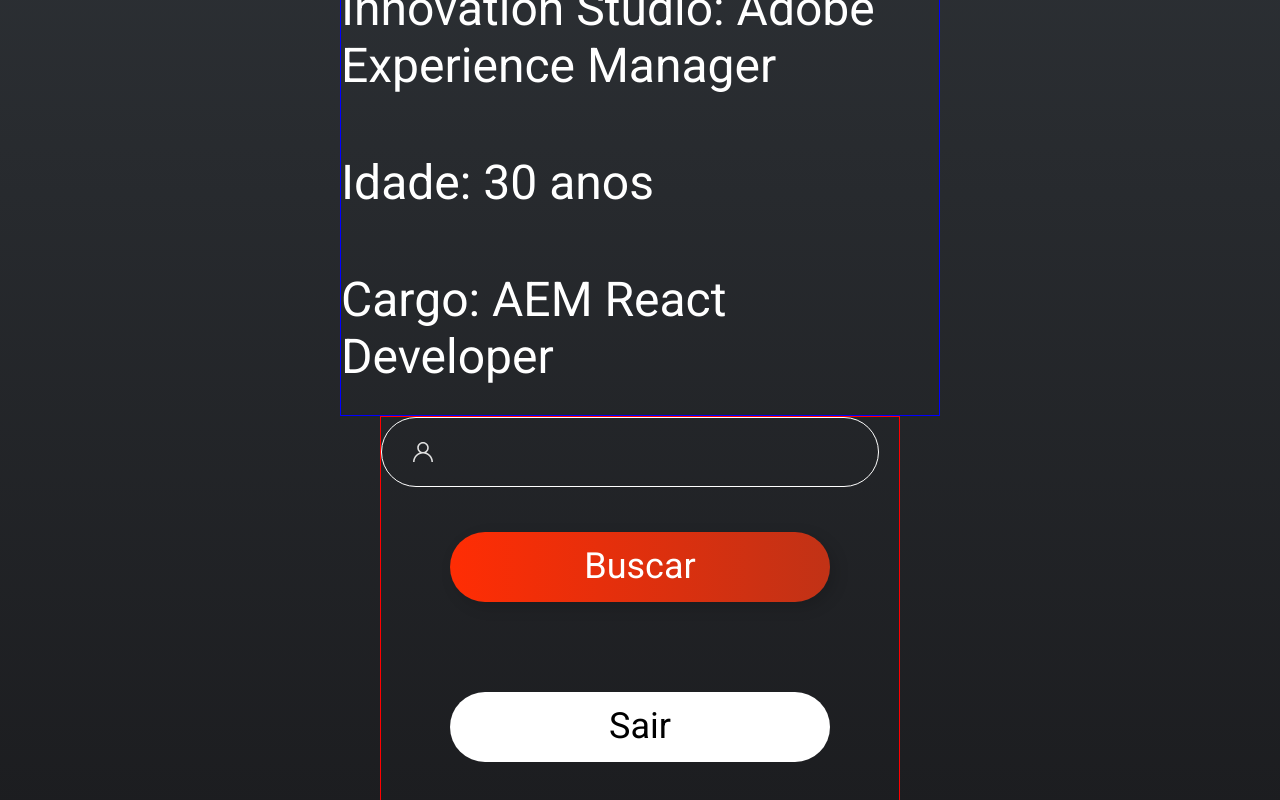
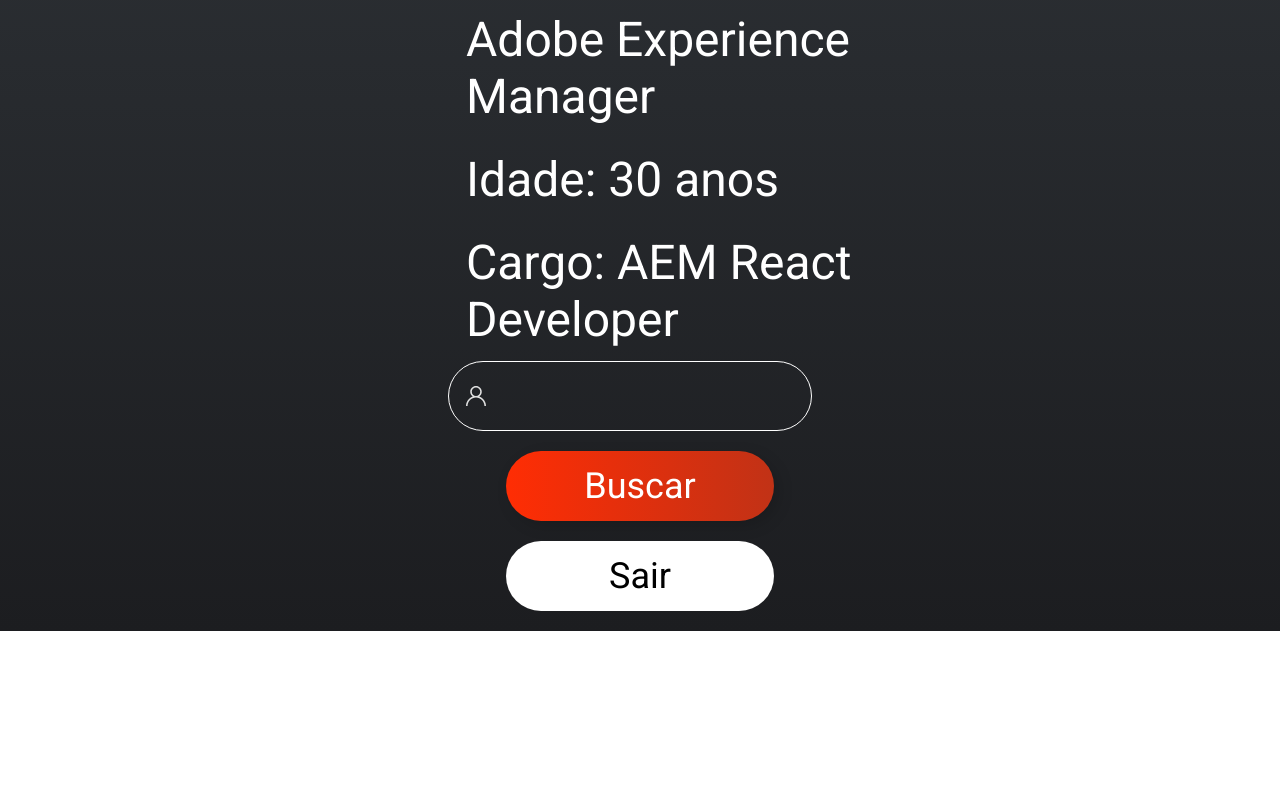
Before and after one commit to ruliandosreis/pb-compass-squad-red, a React (Create React App) app: page /search in a window 1280 px wide. Shown: the part 468-1268 px from the top of the page. After the commit the page ends 1099 px from the top, so only its background shows below. Built offline with nearby package versions, Linux system fonts and the light colour scheme.

Commit message:
Feat: Fixed the style of the search input and buttons

```diff
--- a/src/components/ButtonSearch/ButtonSearch.style.jsx
+++ b/src/components/ButtonSearch/ButtonSearch.style.js
@@ -6,8 +6,7 @@
     flex-direction: column;
 `
 export const ButtonSearchStyle = styled.button`
-    width: 96%;
-    max-width: 380px;
+    width: 70%;
     height: 70px;
     outline: none;
     border: none;
@@ -22,7 +21,7 @@
     font-size: 2.25em;
     line-height: 23px;
     cursor: pointer;
-    margin:45px 0;
+    margin:20px 0;
 
   @media screen and (max-width:1024px) {
 
@@ -30,8 +29,7 @@
 `
 
 export const ButtonExitStyle = styled.button`
-    width: 96%;
-    max-width: 380px;
+    width: 70%;
     height: 70px;
     outline: none;
     border: none;
@@ -45,5 +43,5 @@
     font-size: 2.25em;
     line-height: 23px;
     cursor: pointer;
-    margin:45px 0;
+    margin-bottom:20px;
 `
--- a/src/components/InputSearch/InputSearch.style.jsx
+++ b/src/components/InputSearch/InputSearch.style.js
@@ -3,7 +3,6 @@
 export const InputSearchContainer = styled.div`
     display:flex;
     align-items: center;
-    justify-content: center;
     width:100%;
     margin: 0px;
 `
@@ -20,9 +19,10 @@
     font-family: 'Roboto';
     font-style: normal;
     font-weight: normal;
-    font-size: 14px;
+    font-size: 24px;
     line-height: 16px;
-    text-align: center;
+    text-align: flex-start;
+    padding-left: 15%;
     outline:none;
     &::placeholder{
         color:white;
--- a/src/pages/SearchPage/SearchPage.style.jsx
+++ b/src/pages/SearchPage/SearchPage.style.js
@@ -6,7 +6,6 @@
     box-shadow: 4px 4px 70px rgba(0, 0, 0, 0.25);
     display: flex;
     flex-direction: column;
-    justify-content: center;
     align-items: center;
 `;
 
@@ -14,23 +13,24 @@
     max-width: 310px;
     max-height: auto;
     align-self: center;
-    margin-top: 11.6vh;
+    margin-top: 3%;
 `;
 export const ResultContainer = styled.div`
-    max-width: 600px;
+    max-width: 35%;
     height: 700px;
     width: 100vw;
-    border: 1px solid blue;
+    /*border: 1px solid blue;*/
     display: flex;
     flex-direction: column;
     justify-content: space-around;
+    padding-left: 50px;
 `;
 
 export const InputContainer = styled.div`
     display: flex ;
     flex-direction: column ;
     min-height: 200px;
-    max-width: 520px ;
-    border: 1px solid red;
+    max-width: 30% ;
+    /*border: 1px solid red;*/
     width: 100vw
 `
```
